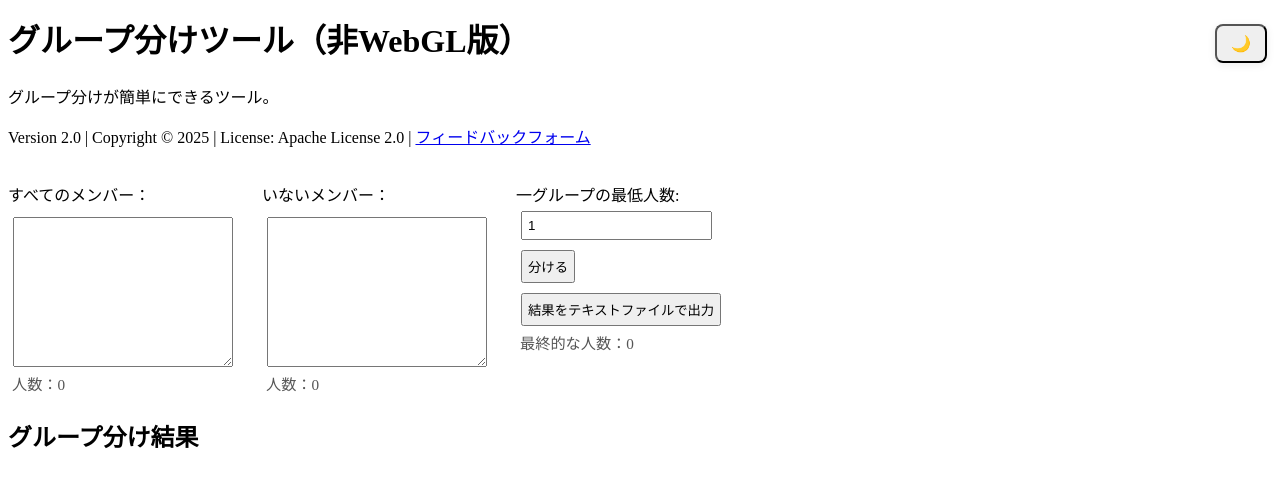
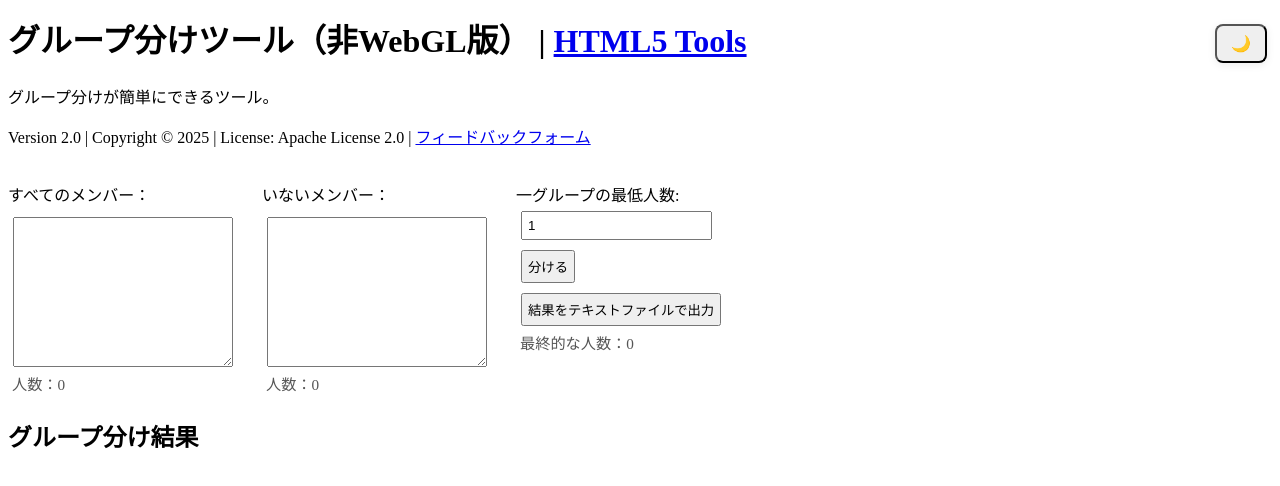
Before and after one commit to HTML5-Tools/Grouping-Tool, a plain HTML site: page index.html in a window 1280 px wide. Drawn offline with Linux system fonts and the light colour scheme.

Commit message:
Update index.html

```diff
--- a/index.html
+++ b/index.html
@@ -3,7 +3,7 @@
 <html lang="ja">
     <head>
         <meta charset="UTF-8">
-        <title>グループ分けツール（非WebGL版）</title>
+        <title>グループ分けツール（非WebGL版） | HTML5 Tools</title>
         <link rel="stylesheet" href="style.css">
         <script src="script.js" defer></script>
         <link rel="icon" type="image/png" id="icon">
@@ -11,7 +11,7 @@
     <body>
 
         <div id="titlebar">
-            <h1>グループ分けツール（非WebGL版）</h1>
+            <h1>グループ分けツール（非WebGL版） | <a href="https://html5tools.netlify.app">HTML5 Tools</a></h1>
             <button id="darkModeButton" class="distance"></button>
         </div>
         <p>グループ分けが簡単にできるツール。</p>
```
